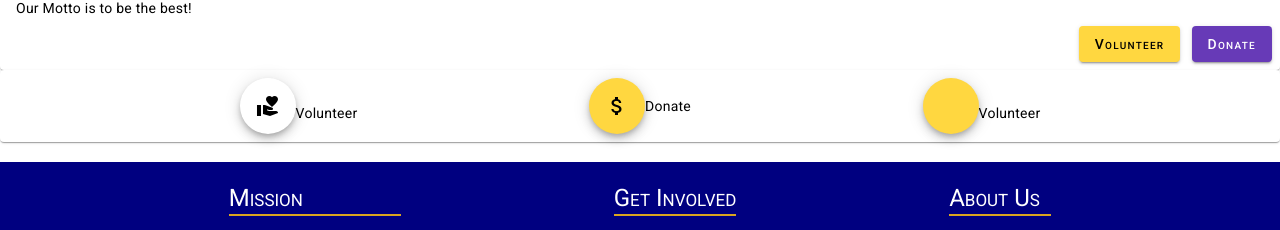
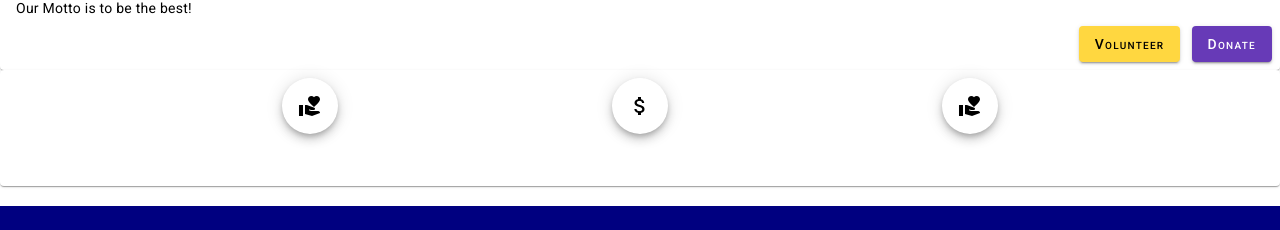
Before and after one commit to gagan-preet-singh/psogh_web, an Angular app: page / in a window 1280 px wide. Before the commit this address led to /home. Shown: the part 517-747 px from the top of the page. Built offline with nearby package versions, Linux system fonts and the light colour scheme.

Commit message:
Updated Home routing

```diff
--- a/src/app/app-routing.module.ts
+++ b/src/app/app-routing.module.ts
@@ -16,7 +16,7 @@ import { VolunteerComponent } from './body/involve/volunteer/volunteer.component
 import { LeadershipComponent } from './body/leadership/leadership.component';
 
 const routes: Routes = [
-  {path: 'home', component: HomeComponent},
+  // {path: 'home', component: HomeComponent},
 
   {path: 'about/mission', component: MissionComponent},
   {path: 'about/activities', component: ActivitiesComponent},
@@ -38,8 +38,8 @@ const routes: Routes = [
   {path: 'gallery', component: GalleryComponent},
   {path: 'contact', component: ContactComponent},
 
-  {path: '', redirectTo: 'home', pathMatch: 'full'},
-  {path: '**', redirectTo: 'home'}
+  {path: '', component: HomeComponent, pathMatch: 'full'},
+  {path: '**', redirectTo: ''}
 ];
 
 @NgModule({
--- a/src/app/body/home/home.component.css
+++ b/src/app/body/home/home.component.css
@@ -1,3 +1,7 @@
 .home_card {
     width: 100%;
 }
+
+div.landing_icons {
+    height: 100px;
+}
--- a/src/app/body/home/home.component.html
+++ b/src/app/body/home/home.component.html
@@ -25,23 +25,22 @@
 <mat-card>
   <mat-card-actions>
     <span style="flex: 1 1 auto;"></span>
-    <div>
+    <div class="landing_icons">
       <button mat-fab color="green">
         <mat-icon>volunteer_activism</mat-icon>
       </button>
-        <span>Volunteer</span>
     </div>
     <span style="flex: 1 1 auto;"></span>
-    <button mat-fab>
+    <div class="landing_icons">
+      <button mat-fab color="green">
         <mat-icon>attach_money</mat-icon>
       </button>
-    Donate
+    </div>
     <span style="flex: 1 1 auto;"></span>
-    <div>
-        <button mat-fab>
-            <mat-icon>volunteer</mat-icon>
+    <div class="landing_icons">
+      <button mat-fab color="green">
+        <mat-icon>volunteer_activism</mat-icon>
       </button>
-        <span>Volunteer</span>
     </div>
     <span style="flex: 1 1 auto;"></span>
   </mat-card-actions>
--- a/src/app/navbar/navbar.component.html
+++ b/src/app/navbar/navbar.component.html
@@ -2,7 +2,7 @@
   <img src="https://www.sussexindianpunjabisociety.com/wp-content/uploads/2021/03/ReviewsLogo.jpg" height="120px" />
   <span id="header" style="padding-left: 25px;">Punjabi Society of Greater Houston Area</span>
   <span style="flex: 1 1 auto;"></span>
-  <button mat-button routerLink="/home" style="font-variant-caps: small-caps;" (mouseover)="getInvolvedTrigger.closeMenu(); aboutTrigger.closeMenu()" routerLinkActive="link_primary">Home</button>
+  <button mat-button routerLink="" style="font-variant-caps: small-caps;" (mouseover)="getInvolvedTrigger.closeMenu(); aboutTrigger.closeMenu()" routerLinkActive="link_primary">Home</button>
   <button mat-button [matMenuTriggerFor]="about" style="font-variant-caps: small-caps;" #aboutTrigger="matMenuTrigger" (mouseover)="aboutTrigger.openMenu(); getInvolvedTrigger.closeMenu()" routerLinkActive="link_primary" routerLink="/about/">About</button>
   <mat-menu #about="matMenu" xPosition="after" yPosition="below" [hasBackdrop]="false" [overlapTrigger]="false">
     <span (mouseleave)="aboutTrigger.closeMenu()">
```
Also changed, not shown: 3 other files (tests, documents, lock files or other folders). Lines whose indentation alone changed are shown as unchanged.
